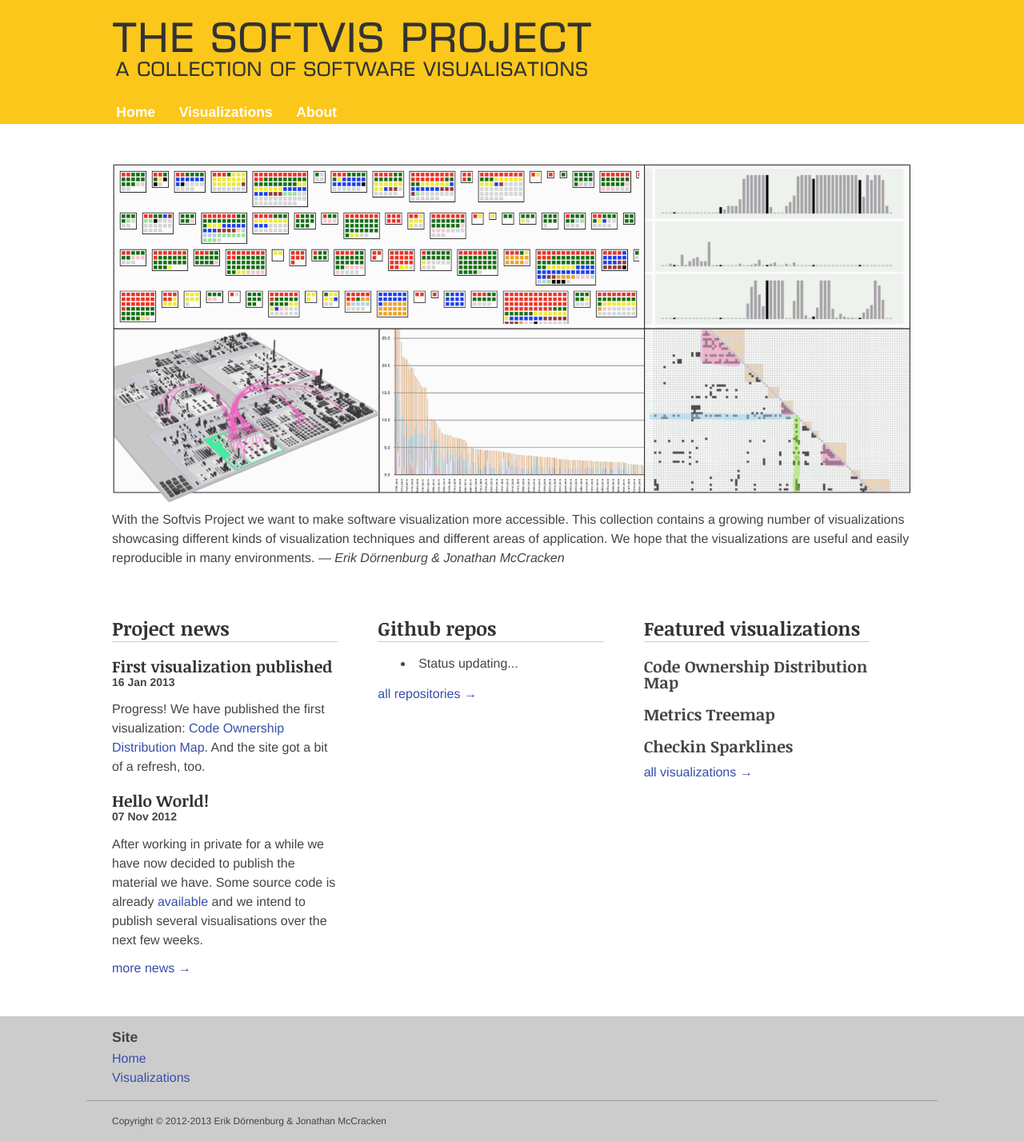
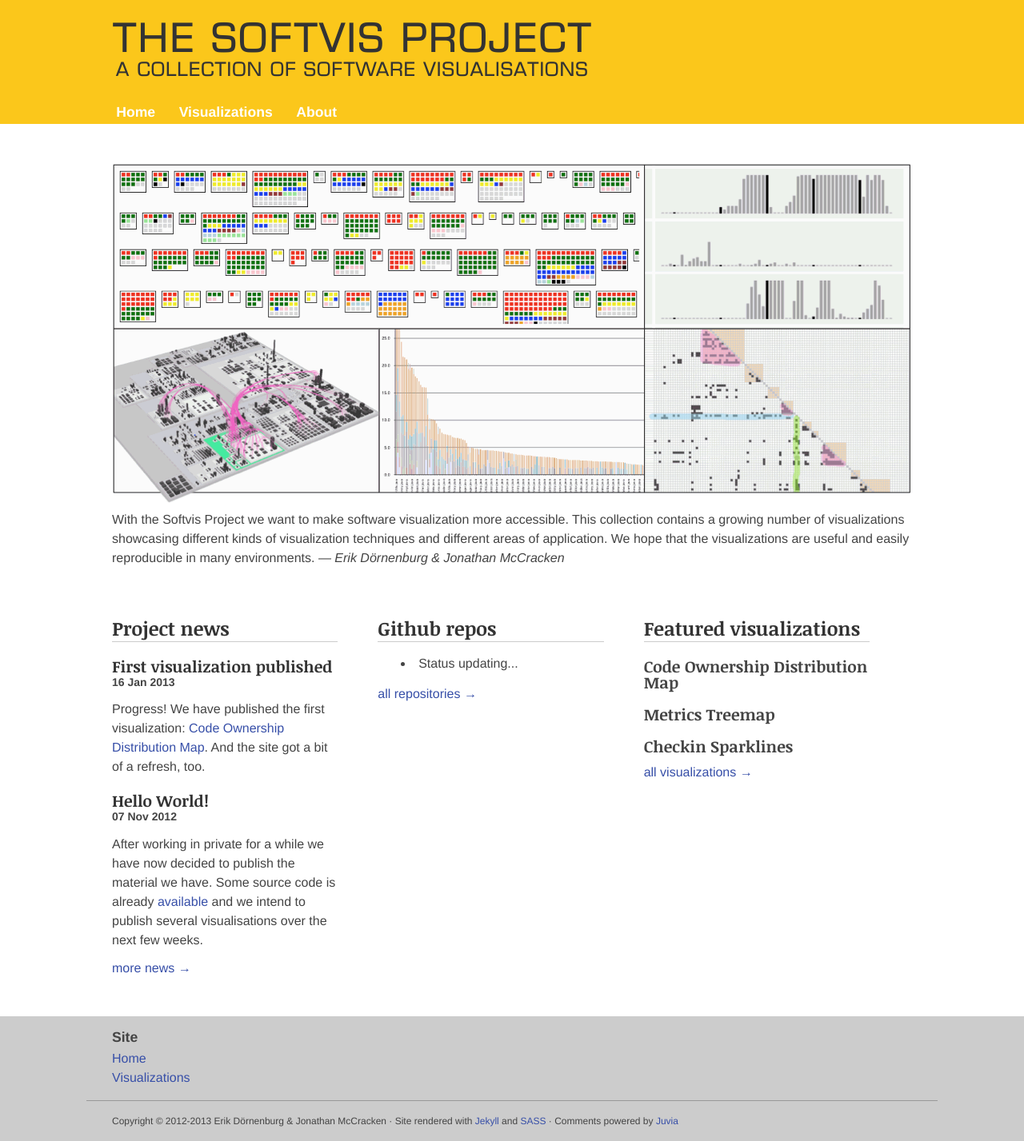
Before and after one commit to softvis/softvis.github.io, a Jekyll site: the page built from index.html, in a window 1280 px wide. Shown: the whole page at 80% size. Built offline with Jekyll 4.4.1, drawn with Linux system fonts in a browser that asks for light colours; nearby versions of some CDN libraries; library files that are not in the unit come from our copies; the list of posts is cut into pages by our own code.

Commit message:
Credit for core technologies used on site.

```diff
--- a/_layouts/default.html
+++ b/_layouts/default.html
@@ -72,7 +72,7 @@
 
 		<div id="footercopy" class="group">
 			<footer>
-		  		<p class="copyright">Copyright &copy; 2012-2013 {{ site.author }}
+		  		<p class="copyright">Copyright &copy; 2012-2013 {{ site.author }} &middot; Site rendered with <a href="http://jekyllrb.com/">Jekyll</a> and <a href="http://sass-lang.com/">SASS</a> &middot; Comments powered by <a href="https://github.com/phusion/juvia">Juvia</a>
 			</footer>
 		</div>
 
```
